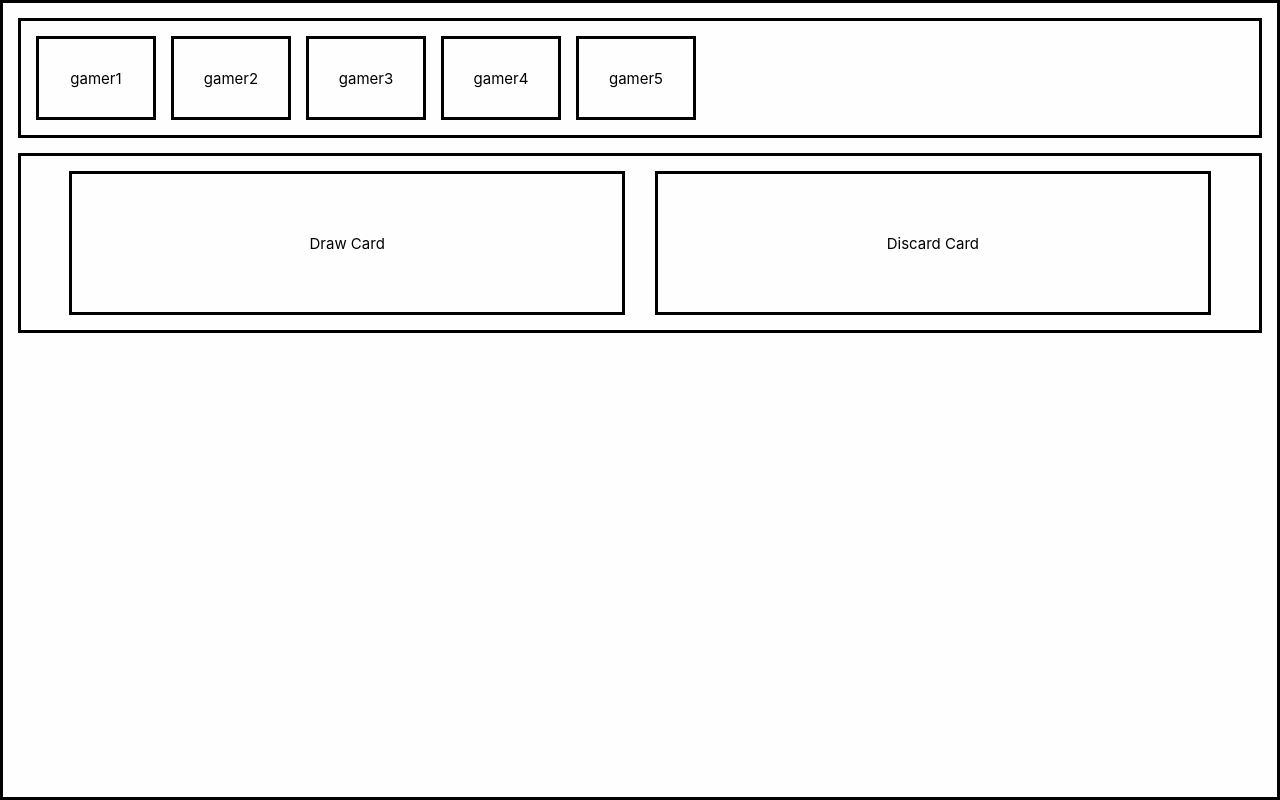
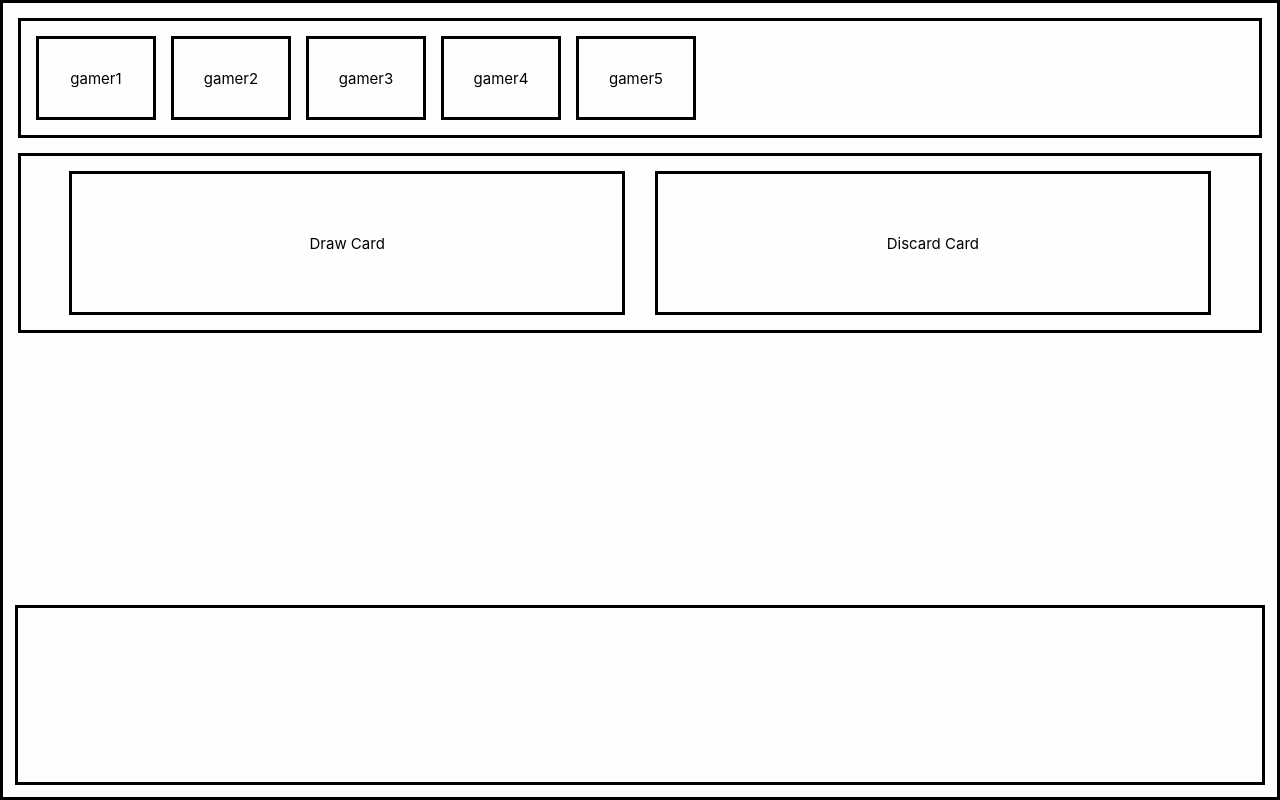
Before and after one commit to sbx0/nextjs, a Next.js app: page /game/gameView in a window 1280 px wide. Built offline with nearby package versions, Linux system fonts and the light colour scheme.

Commit message:
add panelContainer

```diff
--- a/pages/game/gameView.js
+++ b/pages/game/gameView.js
@@ -32,6 +32,11 @@ export default function GameView() {
                 Discard Card
             </div>
         </div>
+        <div className={styles.fixBottom}>
+            <div className={styles.panelContainer}>
+
+            </div>
+        </div>
         <div className={styles.gamersContainer} hidden>
             {gamers.map((gamer) =>
                 <div>
--- a/pages/game/gameView.module.css
+++ b/pages/game/gameView.module.css
@@ -69,3 +69,19 @@
     align-content: center;
     text-align: center;
 }
+
+.fixBottom {
+    position: fixed;
+    width: 100%;
+    left: 0;
+    bottom: 0;
+    padding: 1rem;
+}
+
+.panelContainer {
+    width: 100%;
+    height: 12rem;
+    border: 0.2rem solid black;
+    padding: 1rem;
+    display: block;
+}
```
